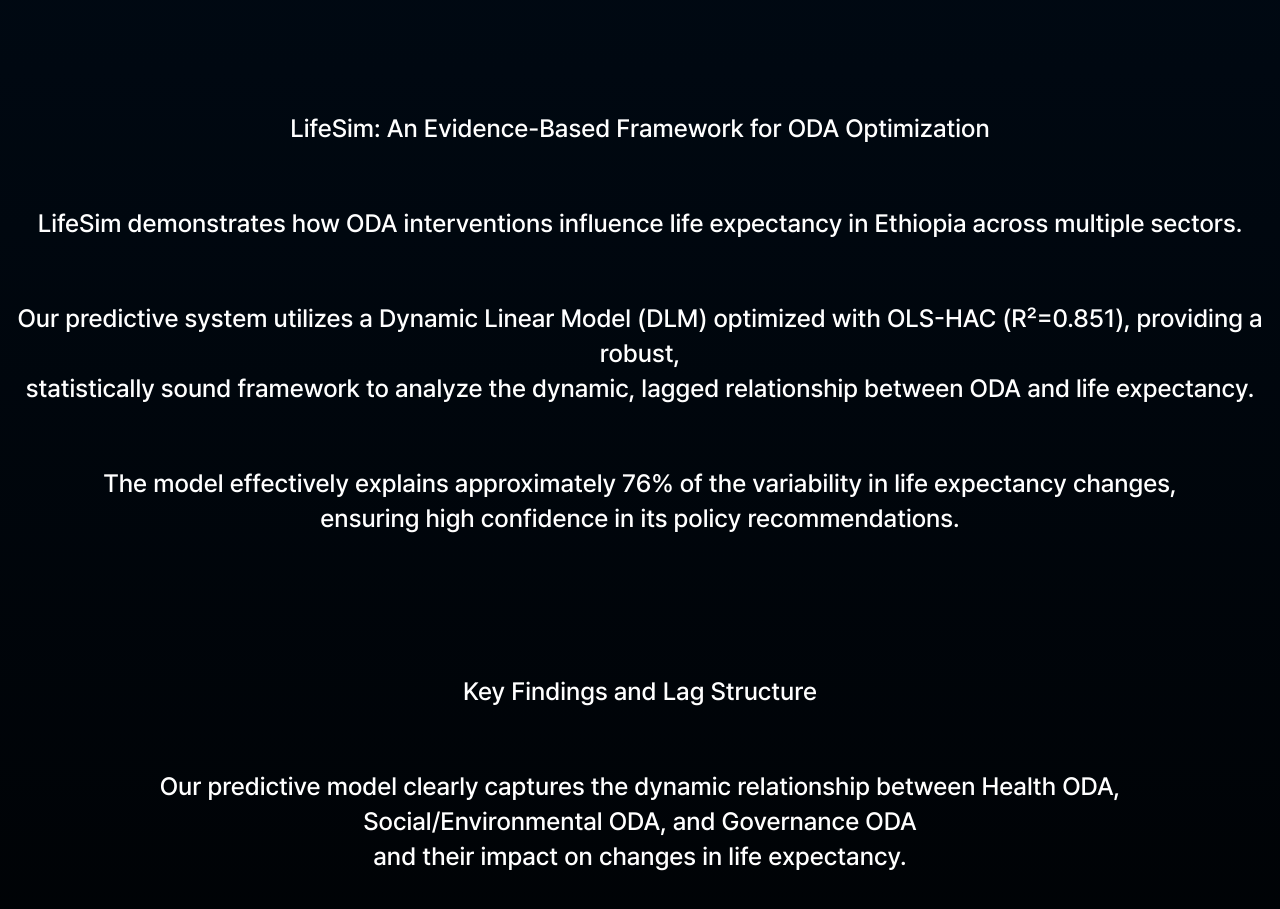
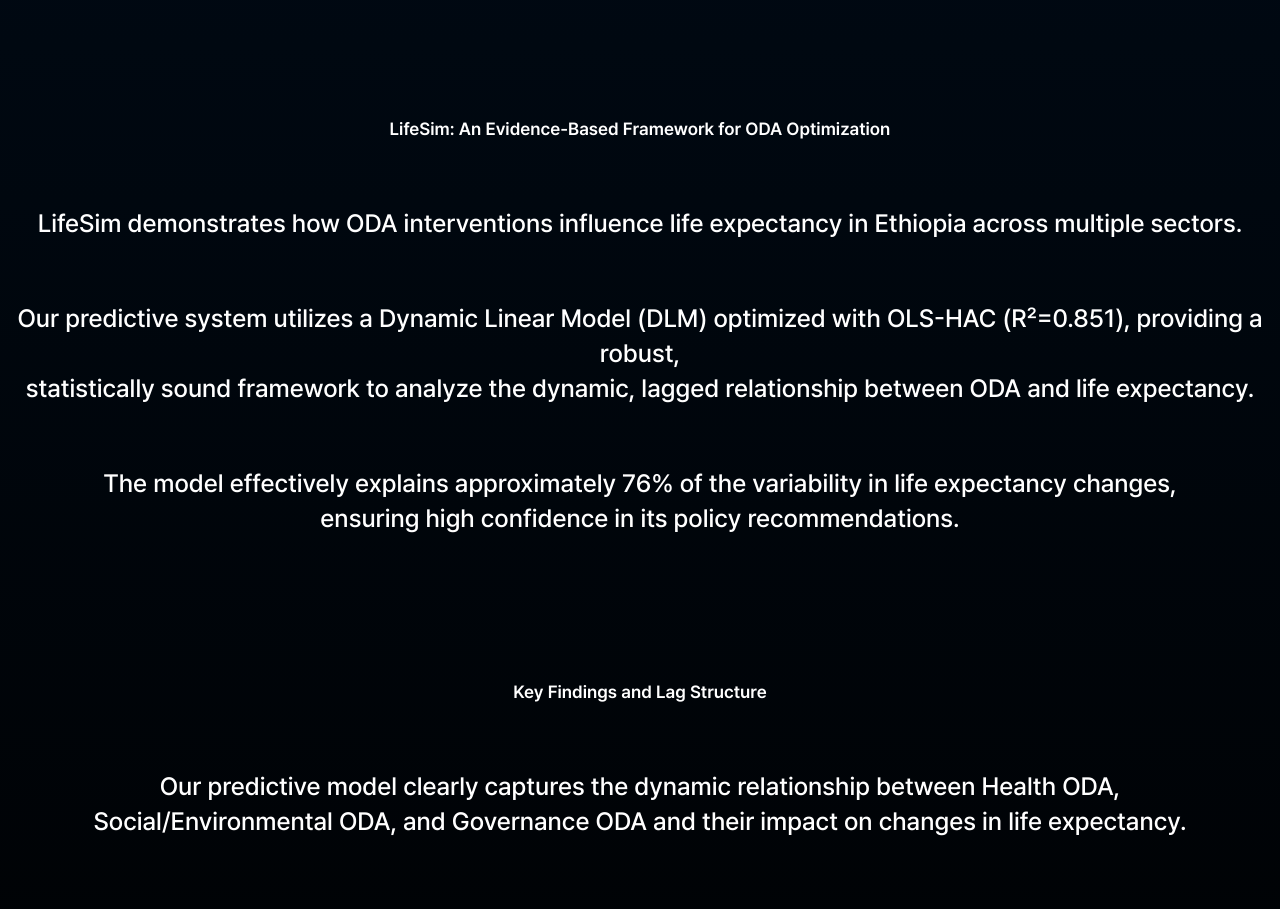
Before and after one commit to hxxee/CYClone-UNDP-ODA-Project, a React (Create React App) app: page /project in a window 1280 px wide. Shown: the part 3530-4439 px from the top of the page. Built offline with nearby package versions, Linux system fonts and the light colour scheme.

Commit message:
Update Project.jsx

```diff
--- a/src/pages/Project.jsx
+++ b/src/pages/Project.jsx
@@ -185,7 +185,7 @@ const Project = () => {
 
       <P.Conclusion>Conclusion</P.Conclusion>
       <P.Con>
-        <div>
+        <div style={{ fontSize: "1.1rem", fontWeight: 600 }}>
           LifeSim: An Evidence-Based Framework for ODA Optimization
         </div>
         <div>
@@ -204,15 +204,13 @@ const Project = () => {
 
         <br>
         </br>
-        <div>
+        <div style={{ fontSize: "1.1rem", fontWeight: 600 }}>
           Key Findings and Lag Structure
         </div>
         <div>
           Our predictive model clearly captures the dynamic relationship between Health ODA,
           <br />
-          Social/Environmental ODA, and Governance ODA
-          <br />
-          and their impact on changes in life expectancy.
+          Social/Environmental ODA, and Governance ODA and their impact on changes in life expectancy.
         </div>
 
       </P.Con>
```
